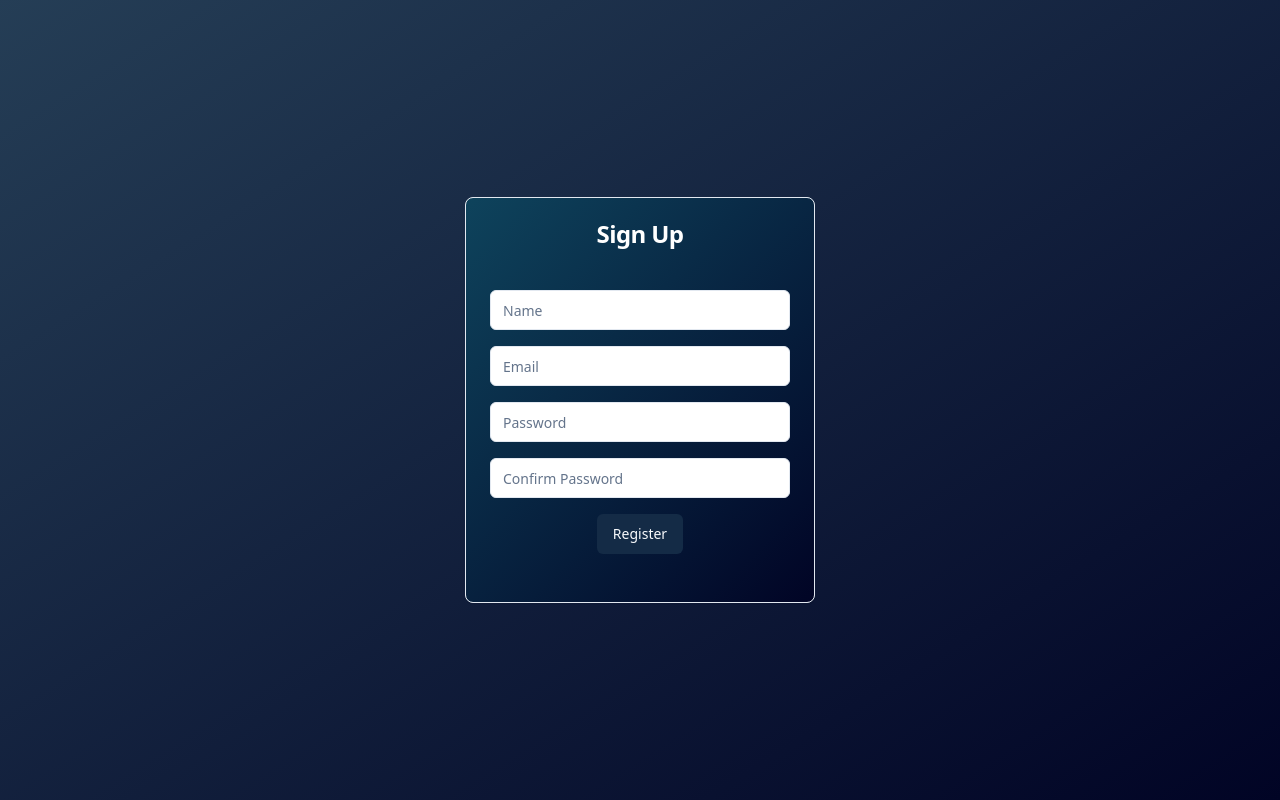
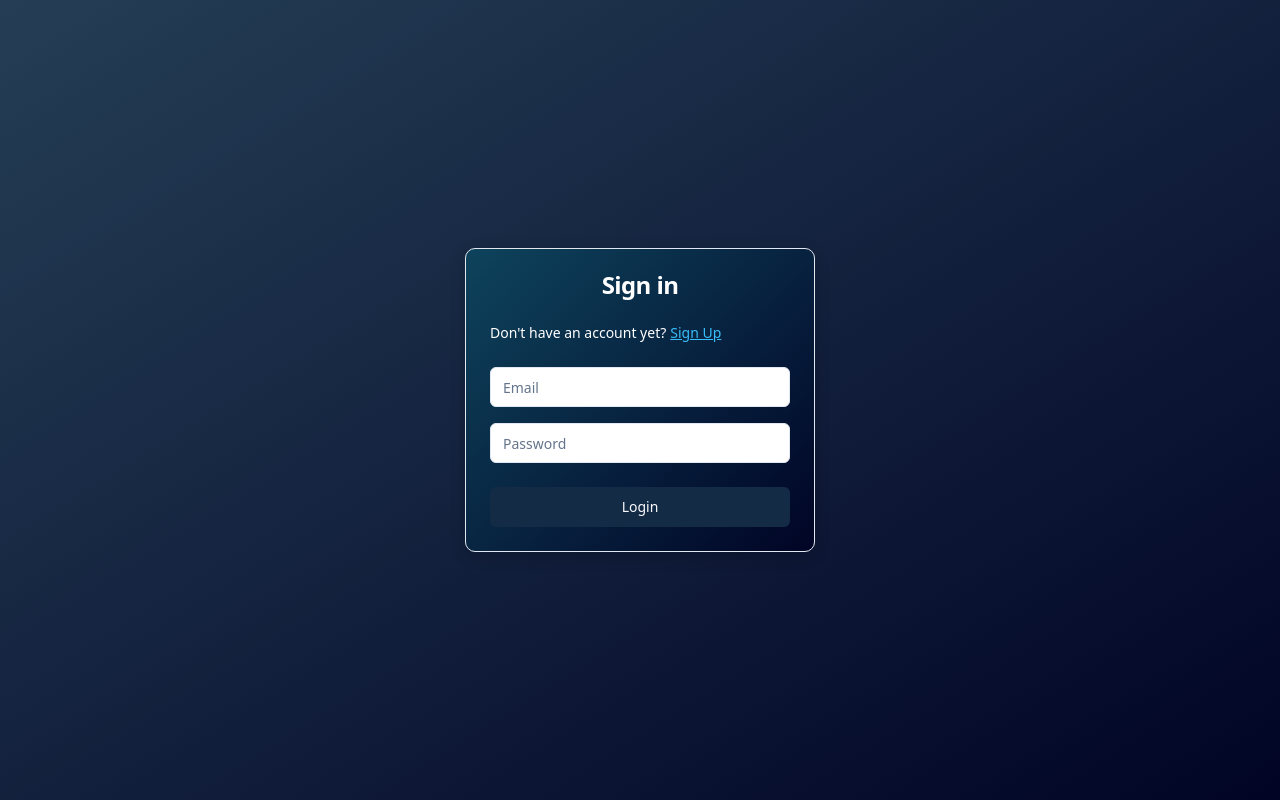
Before and after one commit to Agustinmalvaso/my-notes, a Vue app: page / in a window 1280 px wide. Built offline with nearby package versions, Linux system fonts and the light colour scheme.

Commit message:
Added vue router

```diff
--- a/package.json
+++ b/package.json
@@ -17,7 +17,8 @@
     "radix-vue": "^1.9.3",
     "tailwind-merge": "^2.4.0",
     "tailwindcss-animate": "^1.0.7",
-    "vue": "^3.4.35"
+    "vue": "^3.4.35",
+    "vue-router": "^4.4.3"
   },
   "devDependencies": {
     "@types/node": "^22.2.0",
--- a/src/App.vue
+++ b/src/App.vue
@@ -1,14 +1,9 @@
 <script setup lang="ts">
 import { ref } from "vue";
-import Login from "./Login.vue";
-import Register from "./Register.vue";
-
-const currentView = ref("register");
 </script>
 
 <template>
   <div class="w-full h-screen bg-gradient-to-br from-[#0a2641e3] to-[#010425]">
-    <Login v-if="currentView === 'login'" />
-    <Register v-if="currentView === 'register'" />
+    <router-view></router-view>
   </div>
 </template>
--- a/src/main.ts
+++ b/src/main.ts
@@ -1,6 +1,6 @@
 import { createApp } from 'vue'
 import App from './App.vue'
 import './assets/index.css'
+import router from './router'
 
-
-createApp(App).mount('#app')
+createApp(App).use(router).mount('#app')
--- /dev/null
+++ b/src/router/index.ts
@@ -0,0 +1,22 @@
+import { createRouter, createWebHistory } from 'vue-router'
+import Login from '@/views/Login.vue'
+import Register from '@/views/Register.vue'
+
+const routes =[
+    {
+        path: '/',
+        name: 'Login',
+        component: Login
+    },
+    {
+        path: '/register',
+        name: 'Register',
+        component: Register,
+    }
+]
+const router = createRouter({
+    history: createWebHistory(),
+    routes
+  })
+
+export default router;
--- a/src/Login.vue
+++ b/src/views/Login.vue
@@ -16,13 +16,14 @@ import { Input } from "@/components/ui/input";
     <Card class="w-[350px] login-container">
       <CardHeader>
         <CardTitle class="flex justify-center login-title">Sign in</CardTitle>
-        <CardDescription class="flex items-center gap-1"
+        <CardDescription class="flex items-center gap-1 text-white"
           >Don't have an account yet?
-          <button
+          <router-link
+            to="/register"
             class="flex underline text-sky-400 hover:text-sky-600 bg-transparent p-0"
           >
             Sign Up
-          </button></CardDescription
+          </router-link></CardDescription
         >
       </CardHeader>
       <CardContent class="flex flex-col gap-y-4">
--- a/src/Register.vue
+++ b/src/views/Register.vue
@@ -39,9 +39,11 @@ async function registerUser() {
 
 <template>
   <div class="flex justify-center items-center h-screen">
-    <Card class="w-[350px] login-container">
+    <Card class="w-[350px] register-container">
       <CardHeader>
-        <CardTitle class="flex justify-center login-title">Sign Up</CardTitle>
+        <CardTitle class="flex justify-center register-title"
+          >Sign Up</CardTitle
+        >
       </CardHeader>
       <CardContent class="flex flex-col gap-y-4">
         <form
@@ -84,8 +86,18 @@ async function registerUser() {
               {{ errors.password_confirmation[0] }}
             </div>
           </div>
-          <CardFooter class="flex justify-center">
-            <Button class="w-full login-button" type="submit">Register</Button>
+          <CardFooter class="flex justify-center flex-col gap-2">
+            <Button class="w-full register-button" type="submit"
+              >Register</Button
+            >
+            <div class="flex flex-row gap-1">
+              <p class="text-white">Already have an account?</p>
+              <router-link
+                to="/"
+                class="flex underline text-sky-400 hover:text-sky-600 bg-transparent p-0"
+                >Login</router-link
+              >
+            </div>
           </CardFooter>
         </form>
       </CardContent>
@@ -94,21 +106,21 @@ async function registerUser() {
 </template>
 
 <style>
-.login-container {
+.register-container {
   background: linear-gradient(135deg, #0e435c, #010425);
   border-radius: 10px;
   box-shadow: 0 4px 15px rgba(0, 0, 0, 0.2);
 }
-.login-button {
+.register-button {
   background-color: #142b46 !important;
   border-color: white !important;
 }
-.login-title {
+.register-title {
   font-size: 24px;
   margin-bottom: 20px;
   color: #fff;
 }
-.login-button:hover {
+.register-button:hover {
   background: #183d53 !important;
 }
 </style>
```
Also changed, not shown: 1 other file (tests, documents, lock files or other folders).
